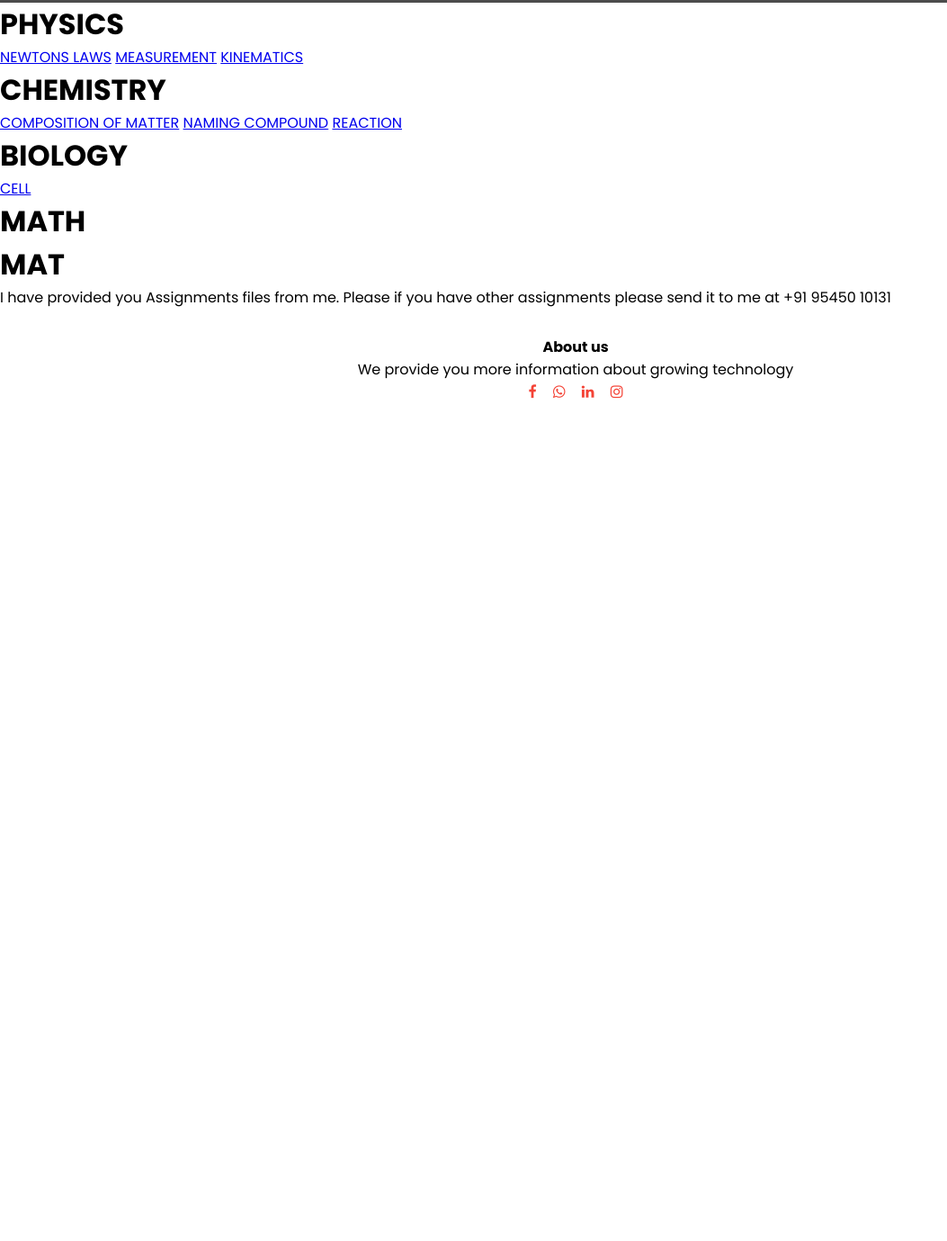
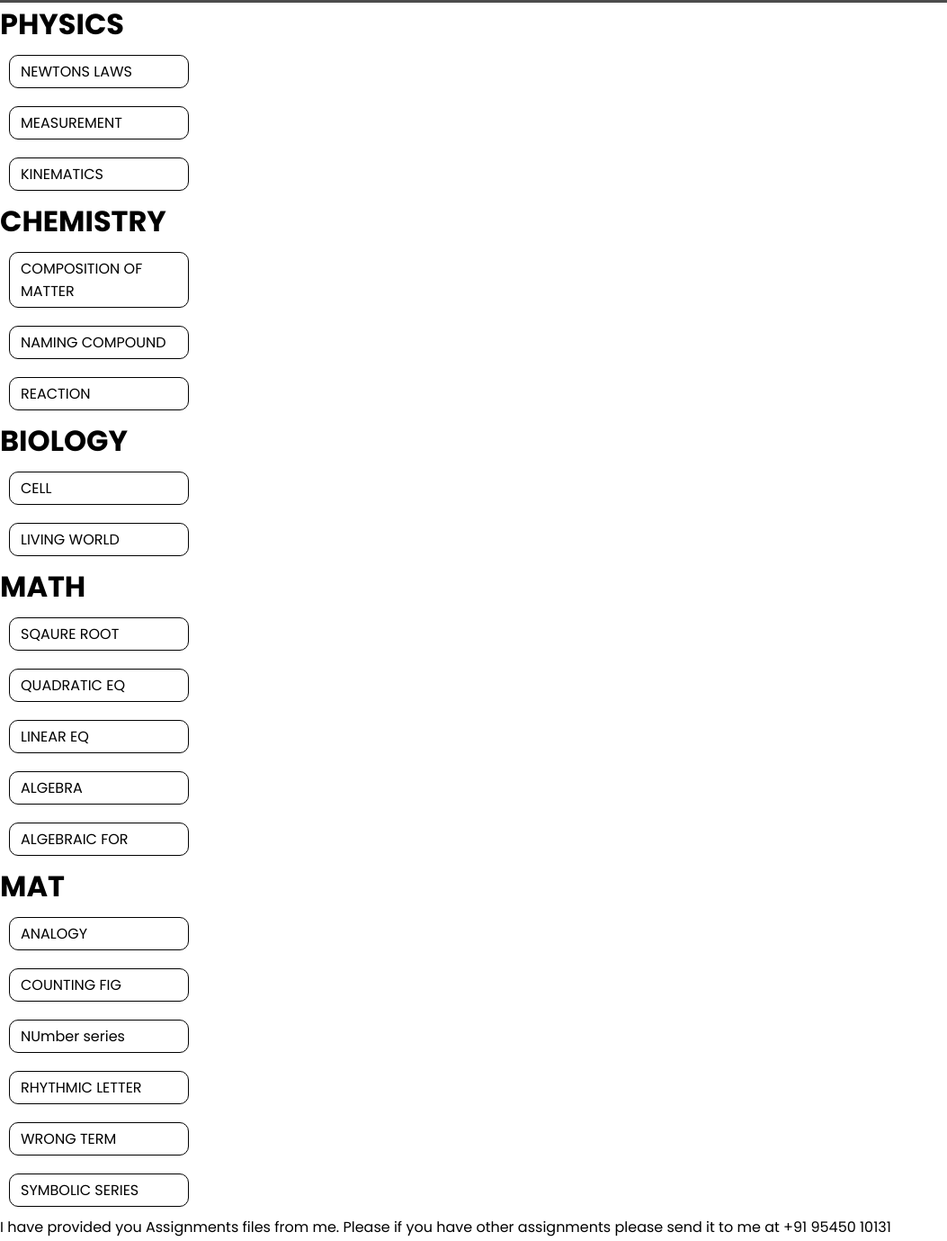
Before and after one commit to VAB2007/Netizens-Assignments, a plain HTML site: page index.html in a window 1280 px wide. Shown: the part 797-2176 px from the top of the page at 90% size, without its empty margins (0-1053 px from the left). Before the commit the page ends 1270 px from the top, so only its background shows below. Drawn offline with Linux system fonts and the light colour scheme.

Commit message:
Update index.html

```diff
--- a/index.html
+++ b/index.html
@@ -15,7 +15,7 @@
 	<!-- header and content -->
 	<div class="header">
 		<nav>
-			<a href="https://vab2007.github.io/TechSpidey.com/"><img src="images/logo.png" width="50px" height="50px"></a>
+			<a href="https://vab2007.github.io/TechSpidey.com/"><img src="http://netizens.edu.in/assets/img/netizens-logo.png" width="50px" height="50px"></a>
 			<input type="checkbox" id="click">
 			<label for="click" class="menu-btn">
 				<i class="fas fa-bars"></i>
@@ -30,7 +30,7 @@
 		</nav>
 
 		<header class="text-box">
-			<img src="images/logo.png">
+			<img src="http://netizens.edu.in/assets/img/netizens-logo.png">
 			<h1>NETIZENS</h1>
 			<p>all assignments are not available please co-oparate.</p>
 			<a href="https://drive.google.com/drive/folders/1JXSE5N73vFW9f9BmQenLE0ArEW4PvQzO?usp=sharing">Our Projects</a>
@@ -38,24 +38,39 @@
 	</div>
 
 	<!-- Information -->
+	<div class="link-row">
 		<h1>PHYSICS</h1>
-   <a href="https://drive.google.com/file/d/1E8QrpeU5_AftPp9aea36K_9-b4kcuz7D/view?usp=sharing">NEWTONS LAWS</a>
-   <a href="https://drive.google.com/file/d/1fX5zdjAn9mm3I30-5bpUbCxsL7645_kT/view?usp=sharing">MEASUREMENT</a>
-   <a href="https://drive.google.com/file/d/1lMyMAvtgd0jvhme1gXUPNJX4m6EB2Nxi/view?usp=sharing">KINEMATICS</a>
+		<a href="https://drive.google.com/file/d/1E8QrpeU5_AftPp9aea36K_9-b4kcuz7D/view?usp=sharing" class="cut-btn">NEWTONS LAWS</a>
+		<a href="https://drive.google.com/file/d/1fX5zdjAn9mm3I30-5bpUbCxsL7645_kT/view?usp=sharing" class="cut-btn">MEASUREMENT</a>
+		<a href="https://drive.google.com/file/d/1lMyMAvtgd0jvhme1gXUPNJX4m6EB2Nxi/view?usp=sharing" class="cut-btn">KINEMATICS</a>
 
 		<h1>CHEMISTRY</h1>
-   <a href="https://drive.google.com/file/d/14lLZXL7Rz5uURd-dtFFmgI-7pznO_TWQ/view?usp=sharing">COMPOSITION OF MATTER</a>
-   <a href="https://drive.google.com/file/d/1uS9Kvpb2G1DaJxJ-rindLq3LhNs-KtdR/view?usp=sharing">NAMING COMPOUND</a>
-    <a href="https://drive.google.com/file/d/1uS9Kvpb2G1DaJxJ-rindLq3LhNs-KtdR/view?usp=sharing">REACTION</a>
+		<a href="https://drive.google.com/file/d/14lLZXL7Rz5uURd-dtFFmgI-7pznO_TWQ/view?usp=sharing" class="cut-btn">COMPOSITION OF MATTER</a>
+		<a href="https://drive.google.com/file/d/1uS9Kvpb2G1DaJxJ-rindLq3LhNs-KtdR/view?usp=sharing" class="cut-btn">NAMING COMPOUND</a>
+		<a href="https://drive.google.com/file/d/1uS9Kvpb2G1DaJxJ-rindLq3LhNs-KtdR/view?usp=sharing" class="cut-btn">REACTION</a>
 
 		<h1>BIOLOGY</h1>
-   <a href="https://drive.google.com/file/d/18SFiiACVbnlqdb-OnTYHy8Bapsh2_Bah/view?usp=sharing">CELL</a>
+		<a href="https://drive.google.com/file/d/18SFiiACVbnlqdb-OnTYHy8Bapsh2_Bah/view?usp=sharing" class="cut-btn">CELL</a>
+		<a href="https://drive.google.com/file/d/1hmXC8jklE7lkTB5NLgX_Z3drKYAqJaA8/view?usp=sharing" class="cut-btn">LIVING WORLD</a>
 
 		<h1>MATH</h1>
+		<a href="https://drive.google.com/file/d/1Oy8rduZn5m0h6v7_MwZcRuIZpE_AJtmc/view?usp=sharing" class="cut-btn">SQAURE ROOT</a>
+		<a href="https://drive.google.com/file/d/1y-05tKB4VTply5ovVDHjkGJOgHEfBxnp/view?usp=sharing" class="cut-btn">QUADRATIC EQ</a>
+		<a href="https://drive.google.com/file/d/1WpGoePW96pcBElFYHRLaPcmi03uFZxOn/view?usp=sharing" class="cut-btn">LINEAR EQ</a>
+		<a href="https://drive.google.com/file/d/1iKW_BoGwUvgRw-hgAgG_GQNMkXLJc5LA/view?usp=sharing" class="cut-btn">ALGEBRA</a>
+		<a href="https://drive.google.com/file/d/1AcDEzKB88Bl3EOq9D-p9NZy7XvNskWj1/view?usp=sharing" class="cut-btn">ALGEBRAIC FOR</a>
 
 		<h1>MAT</h1>
-	I have provided you Assignments files from me.
-	Please if you have other assignments please send it to me at +91 95450 10131
+		<a href="https://drive.google.com/file/d/11HDu8elCbBB233784XBstzeIVH_O3BbP/view?usp=sharing" class="cut-btn">ANALOGY</a>
+		<a href="https://drive.google.com/file/d/1oy_X6pTW0J8YV0H6bDE-utOgeeaYEIEX/view?usp=sharing" class="cut-btn">COUNTING FIG</a>
+		<a href="https://drive.google.com/file/d/10q_PPbbO9WuIxZNWAaEReTleB5EY5aHn/view?usp=sharing" class="cut-btn">NUmber series</a>
+		<a href="https://drive.google.com/file/d/1CamdfSnGL_DxpZTtrw7heKQvYKOzCTP2/view?usp=sharing" class="cut-btn">RHYTHMIC LETTER</a>
+		<a href="https://drive.google.com/file/d/1jBvclY_ftmGrQ6vudWkGr_mEvKTr-cn-/view?usp=sharing" class="cut-btn">WRONG TERM</a>
+		<a href="https://drive.google.com/file/d/1FXGyVjcO1xWe9SfuN4noDWW3kz9gojd6/view?usp=sharing" class="cut-btn">SYMBOLIC SERIES</a>
+
+	</div>
+	<p>I have provided you Assignments files from me.
+	Please if you have other assignments please send it to me at +91 95450 10131</p>
 	<!-- footer -->
 	<footer>
 		<h4>About us</h4>
```
Lines whose indentation alone changed are shown as unchanged.
